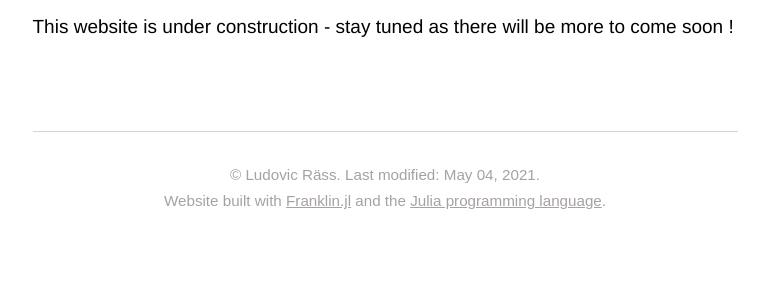
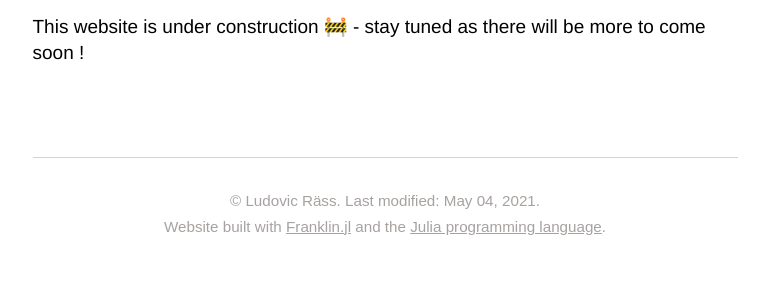
Before and after one commit to PTsolvers/PTsolvers.github.io, a plain HTML site: page index.html in a window 1280 px wide. Shown: the part 522-822 px from the top of the page, without its empty margins (255-1024 px from the left). Before the commit the page ends 800 px from the top, so only its background shows below. Drawn offline with Linux system fonts and the light colour scheme.

Commit message:
Deploying to gh-pages from  @ 72c74e5e54556d68a6b2156b363d8447b73eaa9c 🚀

```diff
--- a/index.html
+++ b/index.html
@@ -1 +1 @@
-<!doctype html> <html lang=en > <meta charset=UTF-8 > <meta name=viewport  content="width=device-width, initial-scale=1"> <link rel=stylesheet  href="/css/franklin.css"> <link rel=stylesheet  href="/css/basic.css"> <link rel=icon  href="/assets/favicon.png" type="image/png"> <title>PTsolvers</title> <header> <div class=blog-name ><a href="/">PTsolver</a></div> <nav> <ul> <li><a href="/">Home</a> <li><a href="/menu1/">Projects</a> <li><a href="/menu2/">About</a> </ul> <img src="/assets/hamburger.svg" id=menu-icon > </nav> </header> <div class=franklin-content ><p><img src="assets/logo_PseudoTransientSolvers.png" alt="" /></p> <hr /> <p>Concise multi-physics solvers for GPUs and CPUs.</p> <p><div class=franklin-toc ><ol><li><a href="#more_to_come">More to come</a></ol></div> </p> <p>This website is meant for listing the content of the PTsolvers project.</p> <h2 id=more_to_come ><a href="#more_to_come" class=header-anchor >More to come</a></h2> <p>This website is under construction - stay tuned as there will be more to come soon &#33;</p> <div class=page-foot > <div class=copyright > &copy; Ludovic Räss. Last modified: May 04, 2021. <br> Website built with <a href="https://github.com/tlienart/Franklin.jl">Franklin.jl</a> and the <a href="https://julialang.org">Julia programming language</a>. </div> </div> </div>
+<!doctype html> <html lang=en > <meta charset=UTF-8 > <meta name=viewport  content="width=device-width, initial-scale=1"> <link rel=stylesheet  href="/css/franklin.css"> <link rel=stylesheet  href="/css/basic.css"> <link rel=icon  href="/assets/favicon.png" type="image/png"> <title>PTsolvers</title> <header> <div class=blog-name ><a href="/">PTsolver</a></div> <nav> <ul> <li><a href="/">Home</a> <li><a href="/menu1/">Projects</a> <li><a href="/menu2/">About</a> </ul> <img src="/assets/hamburger.svg" id=menu-icon > </nav> </header> <div class=franklin-content ><p><img src="assets/logo_PseudoTransientSolvers.png" alt="" /></p> <hr /> <p>Concise multi-physics solvers for GPUs and CPUs.</p> <p><div class=franklin-toc ><ol><li><a href="#more_to_come">More to come</a></ol></div> </p> <p>This website is meant for listing the content of the PTsolvers project.</p> <h2 id=more_to_come ><a href="#more_to_come" class=header-anchor >More to come</a></h2> <p>This website is under construction 🚧 - stay tuned as there will be more to come soon &#33;</p> <div class=page-foot > <div class=copyright > &copy; Ludovic Räss. Last modified: May 04, 2021. <br> Website built with <a href="https://github.com/tlienart/Franklin.jl">Franklin.jl</a> and the <a href="https://julialang.org">Julia programming language</a>. </div> </div> </div>
```
